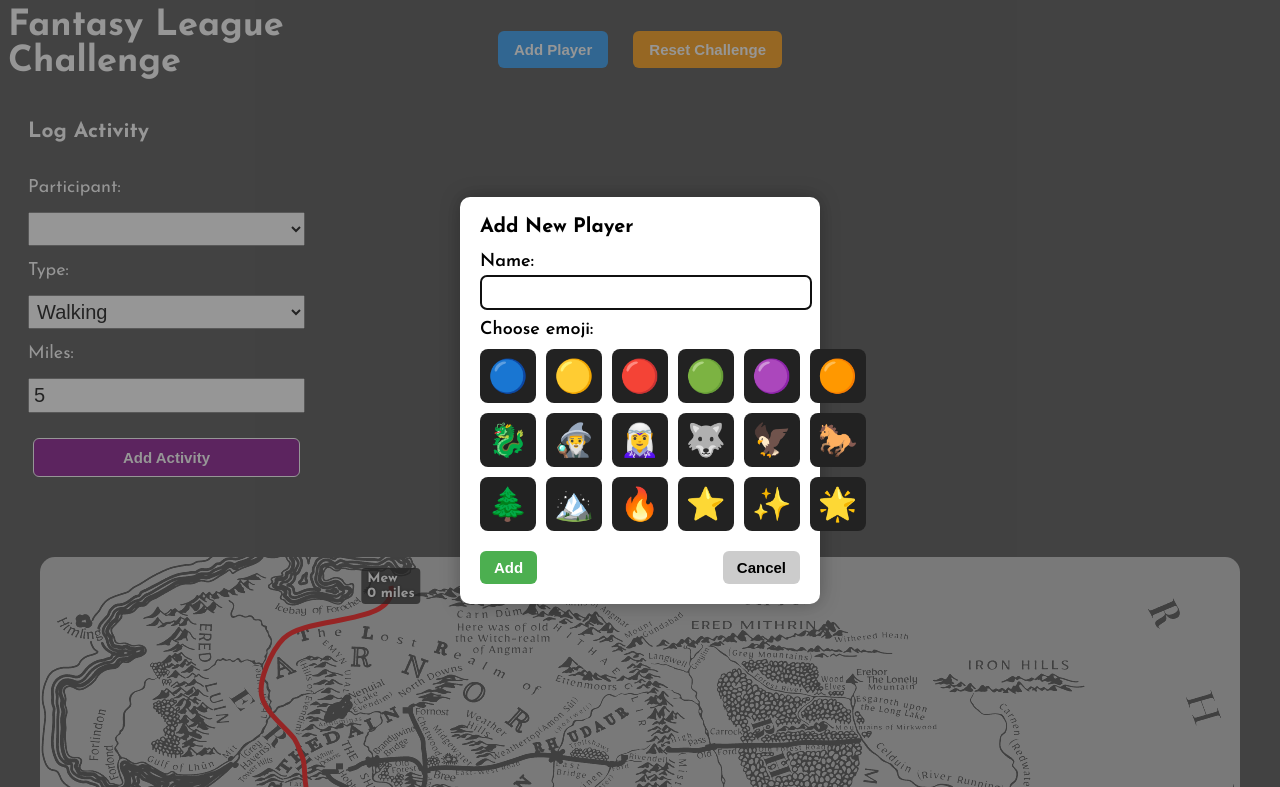
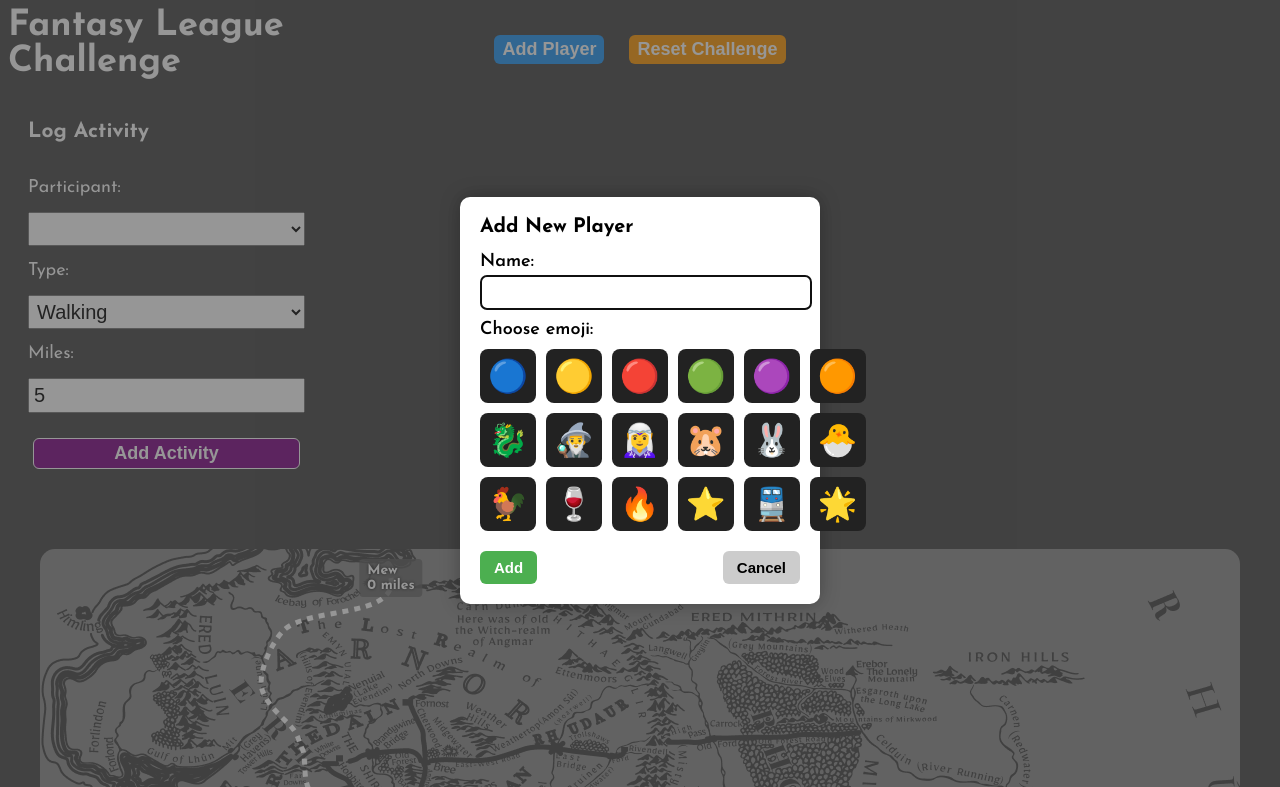
Before and after one commit to stephenroyce04-ui/lotr-challenge-copy, a plain HTML site: page index.html in a window 1280 px wide. Both pictures are taken after typing "5" into the empty fields and a click on the button "Add Player". Shown: the top 787 px of the page. Drawn offline with Linux system fonts and the light colour scheme.

Commit message:
NewIcons

```diff
--- a/index.html
+++ b/index.html
@@ -62,8 +62,9 @@
           <path
             id="route-path"
             d="M351 29C357.579 69.6928 267.583 57.5 243.5 81.5C232.142 92.8194 216.427 124.833 222.5 142C228.573 159.167 248.933 173.098 254.5 182C260.067 190.902 257.945 191.598 262.5 200.5C266.144 207.621 262.758 228.843 269 240.5C271.868 244.951 281.55 254.801 290.862 266.5C300.174 278.199 304.295 279.804 307.5 281.5C351 293 340.963 289.432 351 316C359.5 338.5 298.951 351.148 303 364.5C303 415.366 360 392.5 371 390C378 388.409 399.667 376 399.667 406.963C399.667 413.576 406.246 441.854 406.246 448L399.667 471.817C399.667 471.817 399.667 474.488 399.667 485.17C399.667 498.522 401.185 502.973 406.246 509.331C437.42 539.851 418 548.5 444.5 558L463 572L527 562.104L539.5 541.122C543.211 537.519 557.171 537.119 565.658 541.122C576 546 594.433 558.713 600 562.104L637 572L652 584H673L709 572L731 537.5L746.325 509.331L765.556 471.817L795.5 430C805 417.772 828.998 417.772 837.5 417.772C848.127 417.772 868.282 420.728 886.5 422C904.719 423.272 891.662 417.772 926.5 417.772C953 417.772 940.5 422 972.5 426.5C1000.26 430.404 1026.12 402.027 1030 398"
-            stroke="#FF0505"
+            stroke="#fff"
             stroke-width="5"
+            stroke-dasharray="6 6"
           />
         </svg>
 
@@ -94,15 +95,15 @@
           <div>🐉</div>
           <div>🧙‍♂️</div>
           <div>🧝‍♀️</div>
-          <div>🐺</div>
-          <div>🦅</div>
-          <div>🐎</div>
+          <div>🐹</div>
+          <div>🐰</div>
+          <div>🐣</div>
 
-          <div>🌲</div>
-          <div>🏔️</div>
+          <div>🐓</div>
+          <div>🍷</div>
           <div>🔥</div>
           <div>⭐</div>
-          <div>✨</div>
+          <div>🚆</div>
           <div>🌟</div>
         </div>
 
--- a/style.css
+++ b/style.css
@@ -11,6 +11,7 @@ body {
 h1 {
   margin-top: 15px;
   margin-bottom: 0px;
+  /* color: #b5a8ff; */
 }
 
 #top-controls {
@@ -94,7 +95,7 @@ h1 {
 }
 
 #map-bg {
-  filter: brightness(1.3) contrast(0.5);
+  filter: brightness(0.6) contrast(0.5);
 }
 
 /* ======================================================
@@ -115,9 +116,9 @@ h1 {
 .stage-marker {
   position: absolute;
   transform: translate(-50%, -50%);
-  background: rgba(0, 0, 0, 0.75);
+  background: rgba(95, 95, 95, 0.75);
   color: white;
-  padding: 3px 6px;
+  padding: 4px 8px;
   border-radius: 4px;
   font-size: clamp(10px, 1.4vw, 14px); /* responsive scaling */
   font-weight: bold;
@@ -245,12 +246,12 @@ h1 {
 #add-player-button,
 #reset-challenge-button,
 #activity-submit {
-  padding: 10px 16px;
+  padding: 4px 8px;
   margin: 10px 5px;
   border-radius: 6px;
   border: none;
   cursor: pointer;
-  font-size: 15px;
+  font-size: 18px;
   font-weight: 600;
 }
 
```
